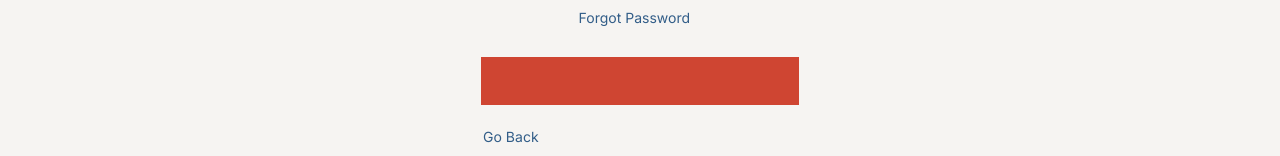
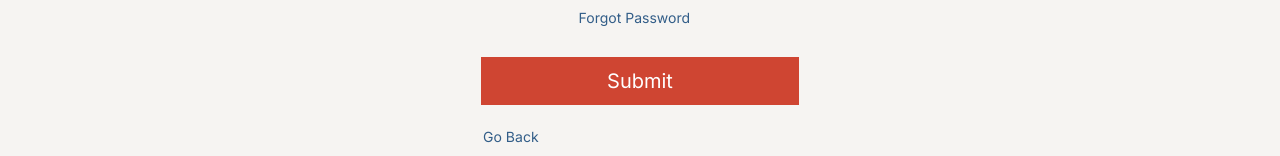
Before and after one commit to eleerogers/campsiter-next, a Next.js app: page /login in a window 1280 px wide. Shown: the part 389-545 px from the top of the page. Built offline with nearby package versions, Linux system fonts and the light colour scheme.

Commit message:
fix loadingButton opacity, use query params in url

```diff
--- a/src/app/(application)/components/userPicDisplay.tsx
+++ b/src/app/(application)/components/userPicDisplay.tsx
@@ -65,7 +65,6 @@ function UserPicDisplay({ author, userId, userPicLoading, setUserPicLoadingFalse
                 author: authorString
               }
             }}
-            as='/editUser'
           >
             <Button
               size="sm"
--- a/src/app/globals.css
+++ b/src/app/globals.css
@@ -371,6 +371,7 @@ a:hover {
   align-items: center;
   width: 100%;
   height: 100%;
+  opacity: 1 !important;
 }
 
 .loader {
```
